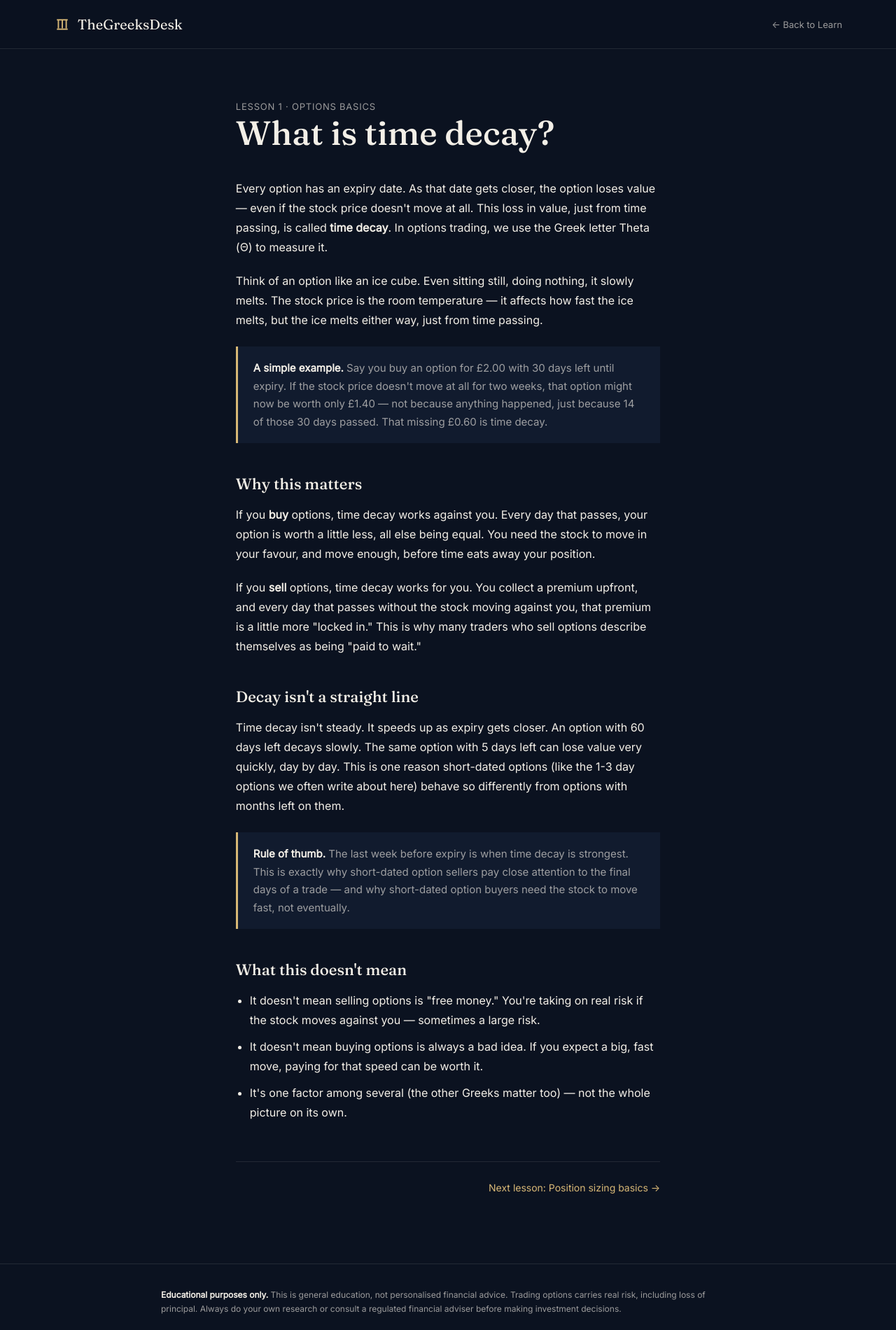
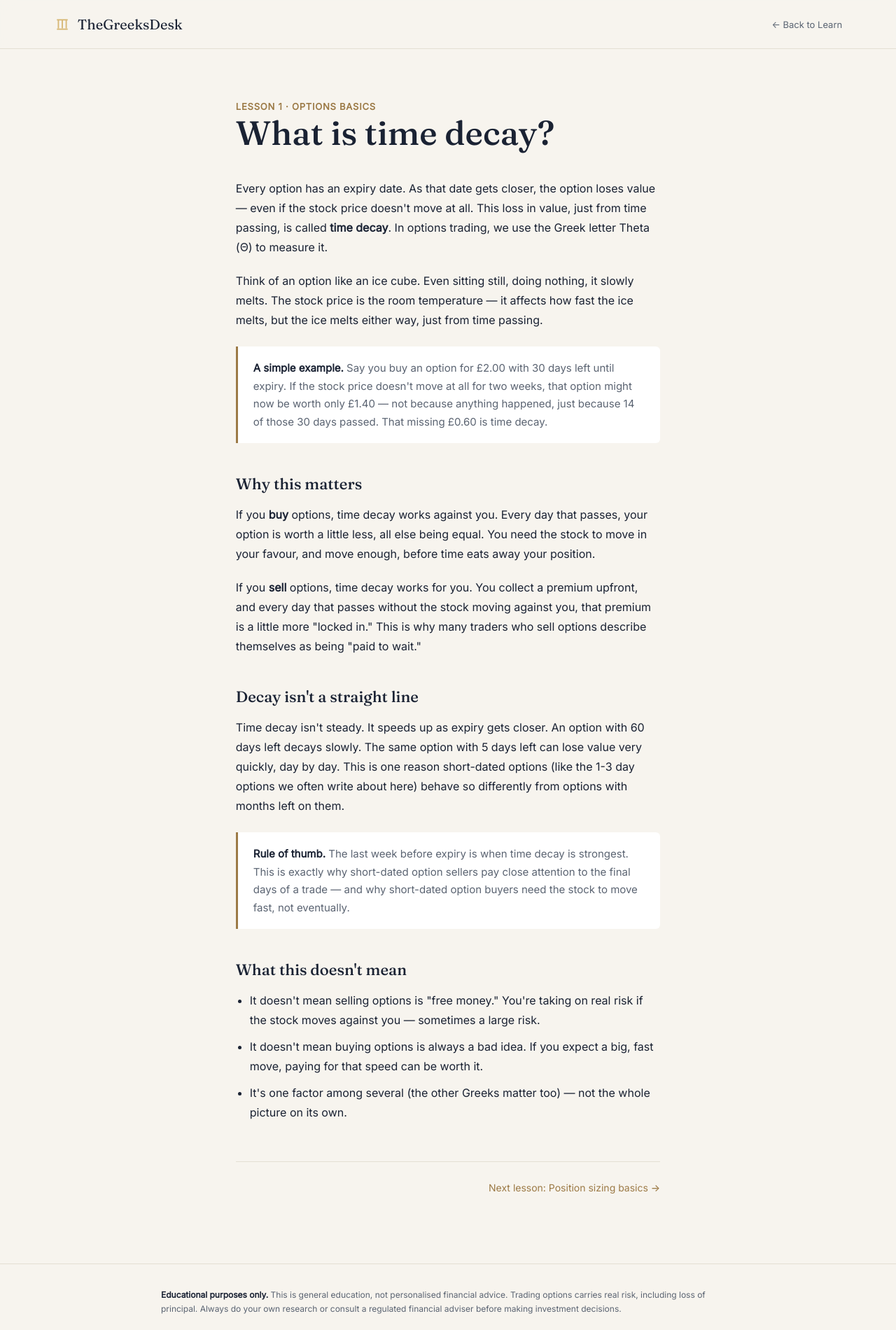
Before and after one commit to raghuec081/thegreeksdesk, a website: page theta-decay.html in a window 1280 px wide. Shown: the whole page at 70% size. Drawn offline with Linux system fonts and the light colour scheme.

Commit message:
Refactor CSS variables and update styles

```diff
--- a/shared.css
+++ b/shared.css
@@ -1,71 +1,73 @@
 :root{
-  --ink:#0B1220; --ink-2:#111B2E; --parchment:#F3EFE7;
-  --gold:#B08D57; --gold-bright:#D8B876;
-  --gain:#3E8E75; --loss:#B5432F;
-  --line: rgba(243,239,231,0.10); --text-dim: rgba(243,239,231,0.62);
+  --cream:#F7F4EE; --card:#FFFFFF;
+  --ink:#1A2233; --ink-dim: #5B6472;
+  --gold:#9C7A46; --gold-bright:#B08D57;
+  --gain:#2F7A5E; --loss:#A8402C;
+  --line: #E4DFD3;
 }
 *{box-sizing:border-box;}
-html,body{margin:0;padding:0;background:var(--ink);color:var(--parchment);
+html,body{margin:0;padding:0;background:var(--cream);color:var(--ink);
   font-family:'Inter',-apple-system,sans-serif;-webkit-font-smoothing:antialiased;}
-h1,h2,h3{font-family:'Fraunces',Georgia,serif;font-weight:500;margin:0;}
+h1,h2,h3{font-family:'Fraunces',Georgia,serif;font-weight:500;margin:0;color:var(--ink);}
 a{color:inherit;}
 
 nav{
   display:flex;align-items:center;justify-content:space-between;
   padding:22px 6vw;position:sticky;top:0;z-index:50;
-  background:rgba(11,18,32,0.85);backdrop-filter:blur(10px);
+  background:rgba(247,244,238,0.9);backdrop-filter:blur(10px);
   border-bottom:1px solid var(--line);
 }
-.brand{display:flex;align-items:center;gap:10px;font-family:'Fraunces',Georgia,serif;font-size:20px;text-decoration:none;color:var(--parchment);}
-.back{font-size:13px;color:var(--text-dim);text-decoration:none;}
-.back:hover{color:var(--gold-bright);}
+.brand{display:flex;align-items:center;gap:10px;font-family:'Fraunces',Georgia,serif;font-size:20px;text-decoration:none;color:var(--ink);}
+.back{font-size:13px;color:var(--ink-dim);text-decoration:none;}
+.back:hover{color:var(--gold);}
 
 main{max-width:760px;margin:0 auto;padding:60px 6vw 40px;}
 main h1{font-size:clamp(32px,5vw,48px);}
-.intro{color:var(--text-dim);font-size:16px;line-height:1.7;margin-top:20px;max-width:600px;}
+.intro{color:var(--ink-dim);font-size:16px;line-height:1.7;margin-top:20px;max-width:600px;}
 
 /* Lesson list on the hub page */
 .lesson-list{margin-top:44px;display:flex;flex-direction:column;gap:1px;background:var(--line);border:1px solid var(--line);}
 .lesson-card{
-  display:flex;gap:20px;align-items:flex-start;padding:26px;background:var(--ink);
+  display:flex;gap:20px;align-items:flex-start;padding:26px;background:var(--card);
   text-decoration:none;color:inherit;transition:background .15s;
 }
-.lesson-card:hover{background:var(--ink-2);}
-.lesson-card .glyph{font-family:'Fraunces',Georgia,serif;font-size:32px;color:var(--gold-bright);flex-shrink:0;width:40px;}
+.lesson-card:hover{background:var(--cream);}
+.lesson-card .glyph{font-family:'Fraunces',Georgia,serif;font-size:32px;color:var(--gold);flex-shrink:0;width:40px;}
 .lesson-card h3{font-size:18px;}
-.lesson-card p{color:var(--text-dim);font-size:14px;margin-top:8px;line-height:1.6;}
+.lesson-card p{color:var(--ink-dim);font-size:14px;margin-top:8px;line-height:1.6;}
 
 /* Article/lesson pages */
-.lesson-meta{color:var(--text-dim);font-size:13px;margin-top:14px;text-transform:uppercase;letter-spacing:0.06em;}
+.lesson-meta{color:var(--gold);font-size:13px;margin-top:14px;text-transform:uppercase;letter-spacing:0.06em;font-weight:600;}
 article{margin-top:36px;}
-article p{font-size:16px;line-height:1.75;color:var(--parchment);margin-bottom:20px;}
+article p{font-size:16px;line-height:1.75;color:var(--ink);margin-bottom:20px;}
 article h2{font-size:22px;margin-top:44px;margin-bottom:16px;}
 article .example{
-  background:var(--ink-2);border-left:3px solid var(--gold-bright);
-  padding:18px 22px;margin:24px 0;font-size:15px;line-height:1.7;color:var(--text-dim);
+  background:var(--card);border-left:3px solid var(--gold);
+  padding:18px 22px;margin:24px 0;font-size:15px;line-height:1.7;color:var(--ink-dim);
+  border-radius:0 6px 6px 0;
 }
-article .example strong{color:var(--parchment);}
+article .example strong{color:var(--ink);}
 article ul{padding-left:20px;margin-bottom:20px;}
-article li{font-size:16px;line-height:1.75;margin-bottom:10px;}
+article li{font-size:16px;line-height:1.75;margin-bottom:10px;color:var(--ink);}
 .next-lesson{
   margin-top:56px;padding-top:28px;border-top:1px solid var(--line);
   display:flex;justify-content:space-between;align-items:center;flex-wrap:wrap;gap:12px;
 }
-.next-lesson a{color:var(--gold-bright);text-decoration:none;font-size:14px;}
+.next-lesson a{color:var(--gold);text-decoration:none;font-size:14px;font-weight:500;}
 .next-lesson a:hover{text-decoration:underline;}
 
 /* Footer */
 footer{border-top:1px solid var(--line);padding:34px 6vw;margin-top:60px;}
-.disclaimer{max-width:820px;font-size:12px;line-height:1.7;color:var(--text-dim);margin:0 auto;}
-.disclaimer strong{color:var(--parchment);}
+.disclaimer{max-width:820px;font-size:12px;line-height:1.7;color:var(--ink-dim);margin:0 auto;}
+.disclaimer strong{color:var(--ink);}
 
 /* Track record table */
-.track-table{width:100%;border-collapse:collapse;margin-top:30px;font-size:14px;}
-.track-table th{text-align:left;padding:12px 10px;border-bottom:1px solid var(--line);color:var(--text-dim);font-size:11px;text-transform:uppercase;letter-spacing:0.06em;font-weight:600;}
-.track-table td{padding:12px 10px;border-bottom:1px solid var(--line);font-family:'IBM Plex Mono',monospace;}
+.track-table{width:100%;border-collapse:collapse;margin-top:30px;font-size:14px;background:var(--card);}
+.track-table th{text-align:left;padding:12px 10px;border-bottom:1px solid var(--line);color:var(--ink-dim);font-size:11px;text-transform:uppercase;letter-spacing:0.06em;font-weight:600;}
+.track-table td{padding:12px 10px;border-bottom:1px solid var(--line);font-family:'IBM Plex Mono',monospace;color:var(--ink);}
 .track-table .win{color:var(--gain);}
 .track-table .loss{color:var(--loss);}
-.track-note{background:var(--ink-2);border-left:3px solid var(--gold-bright);padding:18px 22px;margin:30px 0;font-size:14px;line-height:1.7;color:var(--text-dim);}
+.track-note{background:var(--card);border-left:3px solid var(--gold);padding:18px 22px;margin:30px 0;font-size:14px;line-height:1.7;color:var(--ink-dim);border-radius:0 6px 6px 0;}
 
 /* About page */
-.about-body p{font-size:16px;line-height:1.8;color:var(--parchment);margin-bottom:20px;}
+.about-body p{font-size:16px;line-height:1.8;color:var(--ink);margin-bottom:20px;}
```
